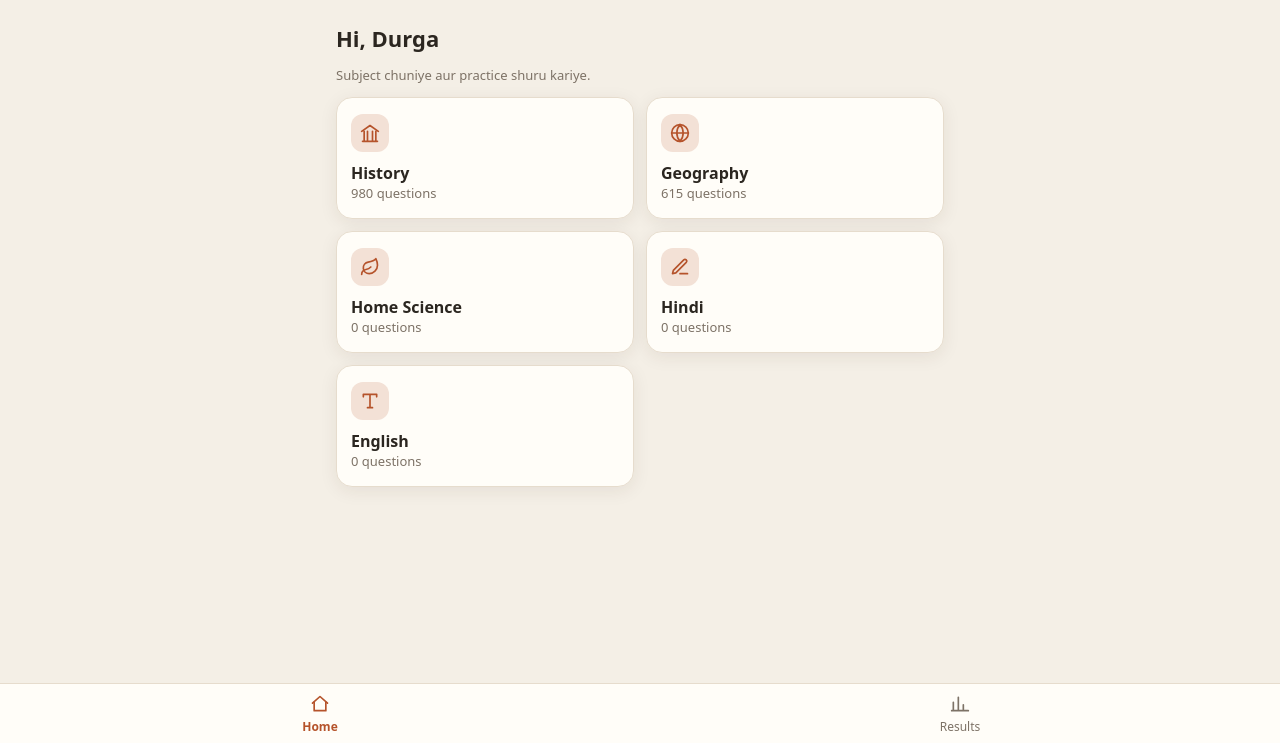
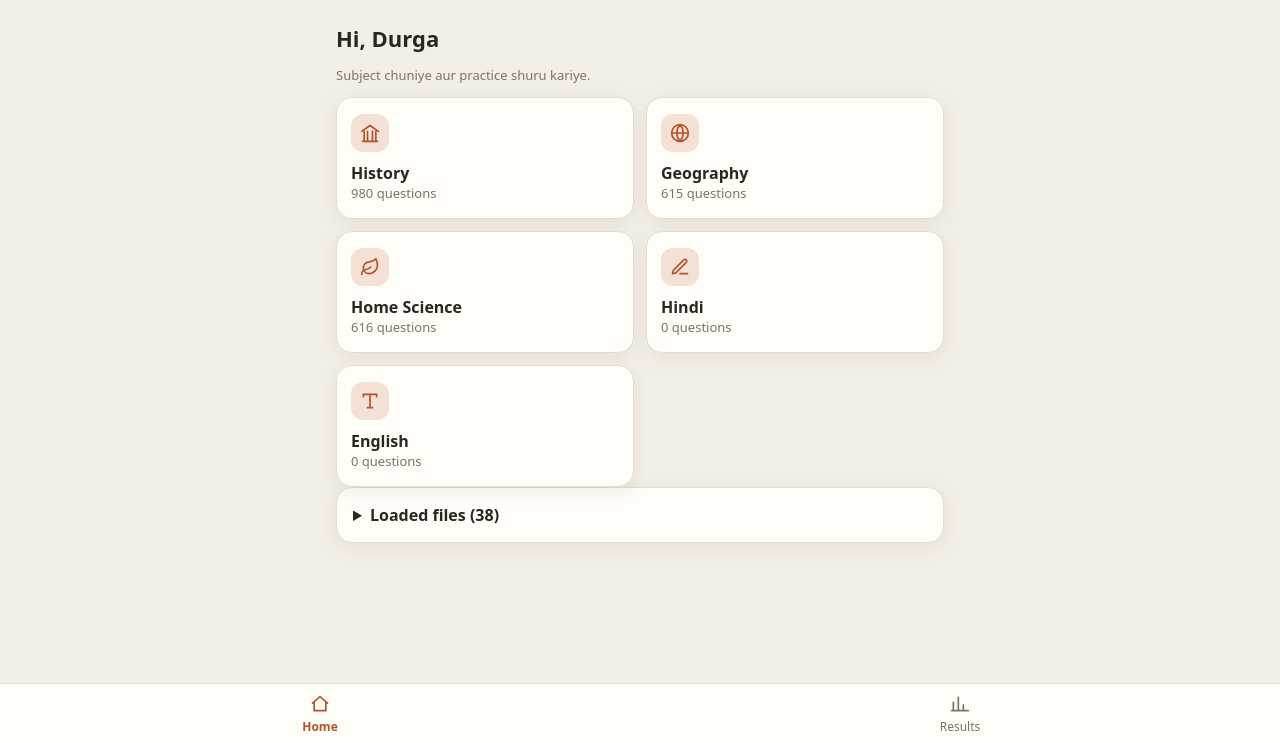
Before and after one commit to studyspace011/Durga, a plain HTML site: page index.html in a window 1280 px wide. Shown: the part 57-800 px from the top of the page. Drawn offline with Linux system fonts and the light colour scheme.

Commit message:
Enhance file loading with subject and type normalization

```diff
--- a/index.html
+++ b/index.html
@@ -191,11 +191,19 @@ async function loadBank() {
   const manifest = await res.json();
   const files = manifest.files || [];
 
+  const norm = s => String(s || "").trim().toLowerCase().replace(/[\s_]+/g, "-");
+
   const results = await Promise.allSettled(files.map(async p => {
     const r = await fetch("questions/" + p, { cache: "no-store" });
     if (!r.ok) throw new Error(`${p} (HTTP ${r.status})`);
     const data = await r.json();
-    return { ...data, __p: p };
+    const parts = p.split("/");          // e.g. ["home-science", "pyq", "2015.json"]
+    return {
+      ...data,
+      subject: norm(data.subject || parts[0]),
+      type: norm(data.type || parts[1]),
+      __p: p
+    };
   }));
 
   bank = results.filter(r => r.status === "fulfilled").map(r => r.value);
@@ -212,6 +220,14 @@ function showHome() {
   const errorHtml = loadErrors.length ? `
     <div class="card error"><h3>Kuch files load nahi hui</h3>
       ${loadErrors.map(e => `<div class="muted"><code>${esc(e)}</code></div>`).join("")}</div>` : "";
+  const loadedHtml = `
+    <details class="card"><summary><b>Loaded files (${bank.length})</b></summary>
+      ${bank.length ? bank.map(f => `
+        <div class="muted" style="padding:4px 0">
+          ${esc(f.__p)} → subject: <b>${esc(f.subject)}</b>, type: <b>${esc(f.type)}</b>,
+          questions: ${f.questions?.length ?? 0}
+        </div>`).join("") : `<div class="muted">Koi file load nahi hui.</div>`}
+    </details>`;
   app.innerHTML = `
     <div class="fade">
       <h2>Hi, Durga</h2>
@@ -225,6 +241,7 @@ function showHome() {
             <div class="muted">${qCount(s.key)} questions</div>
           </button>`).join("")}
       </div>
+      ${loadedHtml}
     </div>`;
   app.querySelectorAll("[data-subj]").forEach(b => b.onclick = () => showSubject(b.dataset.subj));
 }
```
